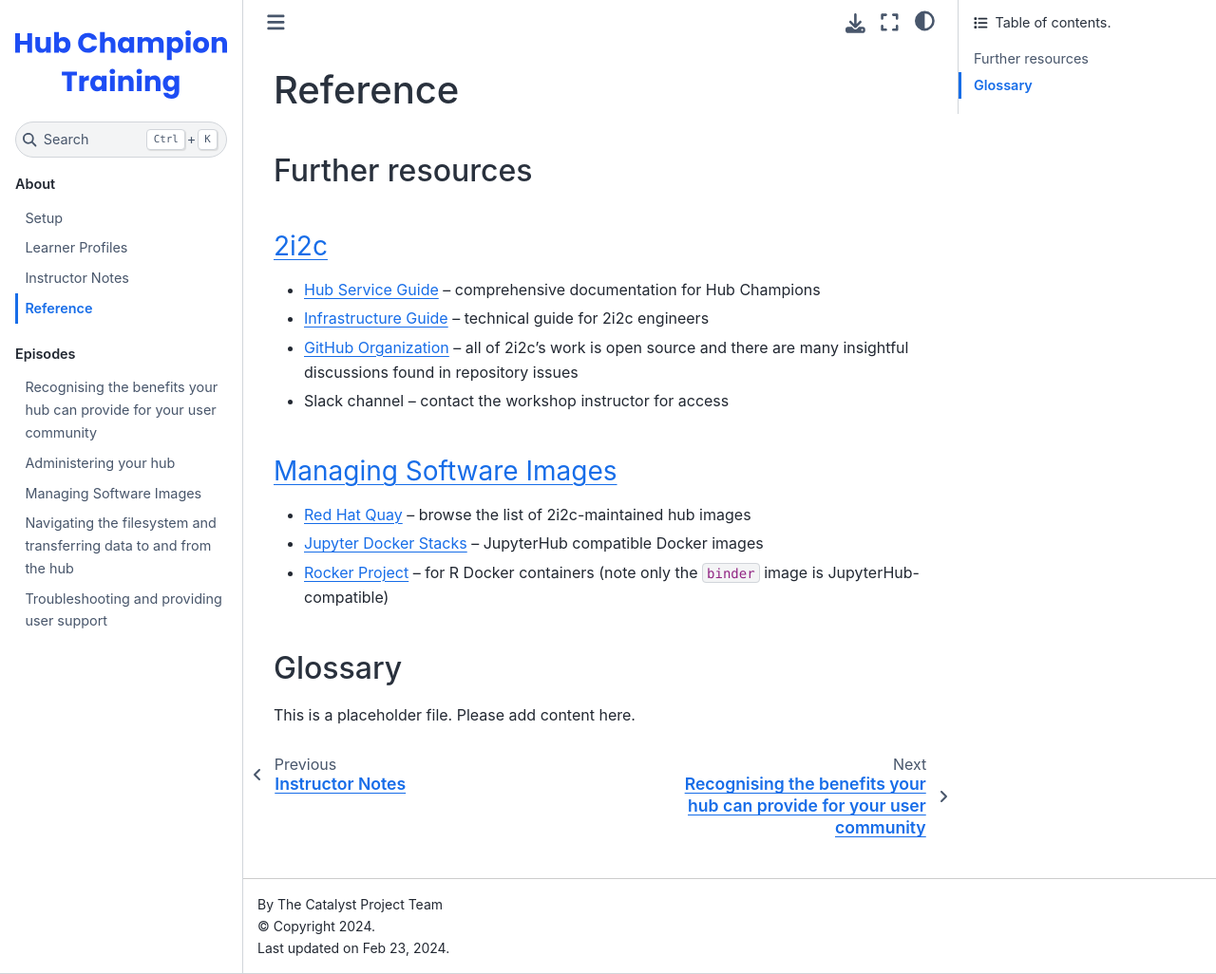
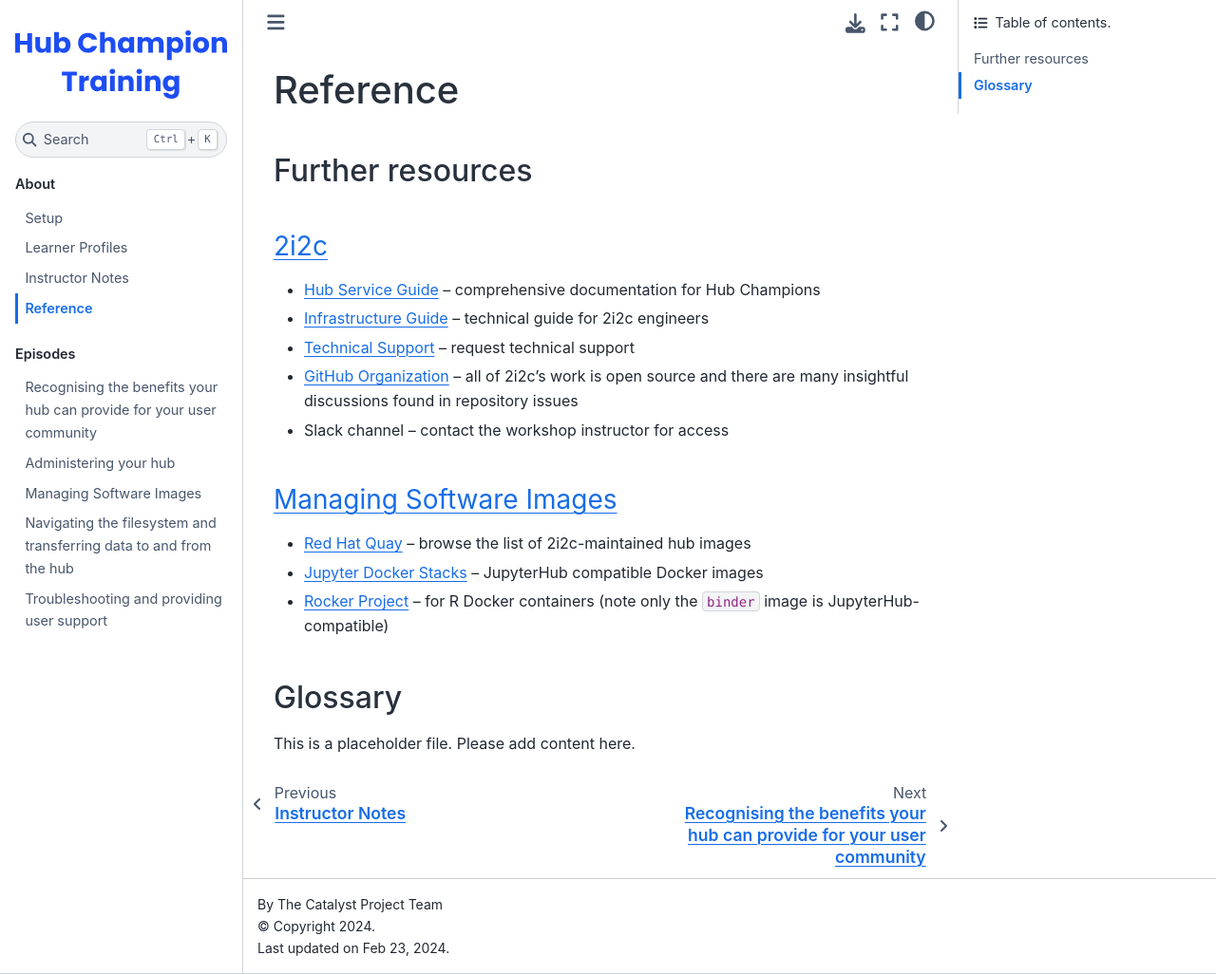
Before and after one commit to czi-catalystproject/hub-champion-training, a Jupyter Book: the page built from learners/reference.md, in a window 1280 px wide and 1026 px high. Shown: the whole window at 95% size. Built offline with Jupyter Book 1.0.4 settings and Sphinx 7.4.7 and the Sphinx Book theme 1.1.4, drawn with Linux system fonts in a browser that asks for light colours; nearby versions of some CDN libraries.

Commit message:
Add 2i2c support and GH org

```diff
--- a/learners/reference.md
+++ b/learners/reference.md
@@ -1,15 +1,17 @@
 # Reference
 
+(ref:resources)=
 ## Further resources
 
 ### [2i2c](https://2i2c.org/)
 
 - [Hub Service Guide](https://docs.2i2c.org/) – comprehensive documentation for Hub Champions
 - [Infrastructure Guide](https://infrastructure.2i2c.org/) – technical guide for 2i2c engineers
+- [Technical Support](https://docs.2i2c.org/support/) – request technical support
 - [GitHub Organization](https://github.com/2i2c-org) – all of 2i2c's work is open source and there are many insightful discussions found in repository issues
 - Slack channel – contact the workshop instructor for access
 
-### [](episode-images)
+### [Managing Software Images](episode-images)
 
 - [Red Hat Quay](https://quay.io/organization/2i2c) – browse the list of 2i2c-maintained hub images
 - [Jupyter Docker Stacks](https://jupyter-docker-stacks.readthedocs.io/en/latest/using/selecting.html) – JupyterHub compatible Docker images
```
